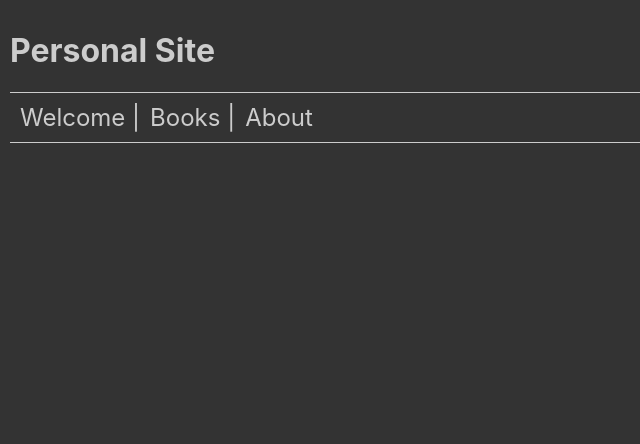
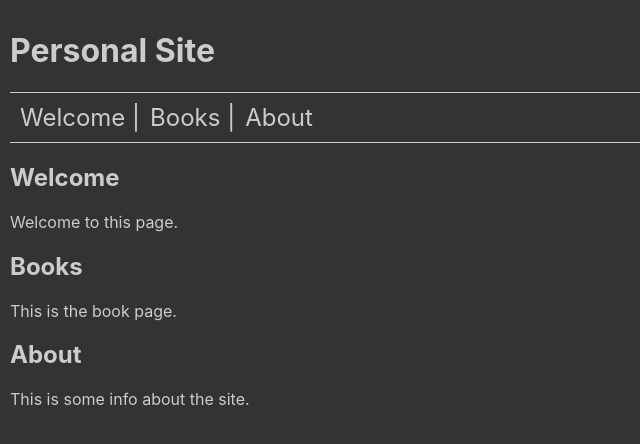
Before and after one commit to omr-dev/create-a-react-site-with-simple-top-navbar-using-react-router-v6, a React (Vite) app: page / in a window 1280 px wide. Shown: the top 444 px of the page, without its empty margins (0-640 px from the left). Built offline with nearby package versions, Linux system fonts and the light colour scheme.

Commit message:
pages added

```diff
--- a/src/App.jsx
+++ b/src/App.jsx
@@ -1,11 +1,17 @@
 import "./App.scss";
 import { Navbar } from "./components/Navbar";
+import { PageWelcome } from "./pages/PageWelcome";
+import { PageBooks } from "./pages/PageBooks";
+import { PageAbout } from "./pages/PageAbout";
 
 function App() {
   return (
     <div className="App">
       <h1>Personal Site</h1>
       <Navbar />
+      <PageWelcome />
+      <PageBooks />
+      <PageAbout />
     </div>
   );
 }
--- a/src/pages/PageAbout.jsx
+++ b/src/pages/PageAbout.jsx
@@ -0,0 +1,8 @@
+export function PageAbout() {
+  return (
+    <>
+      <h2>About</h2>
+      <p>This is some info about the site.</p>
+    </>
+  );
+}
--- a/src/pages/PageBooks.jsx
+++ b/src/pages/PageBooks.jsx
@@ -0,0 +1,8 @@
+export function PageBooks() {
+  return (
+    <>
+      <h2>Books</h2>
+      <p>This is the book page.</p>
+    </>
+  );
+}
--- a/src/pages/PageWelcome.jsx
+++ b/src/pages/PageWelcome.jsx
@@ -0,0 +1,8 @@
+export function PageWelcome() {
+  return (
+    <>
+      <h2>Welcome</h2>
+      <p>Welcome to this page.</p>
+    </>
+  );
+}
```
